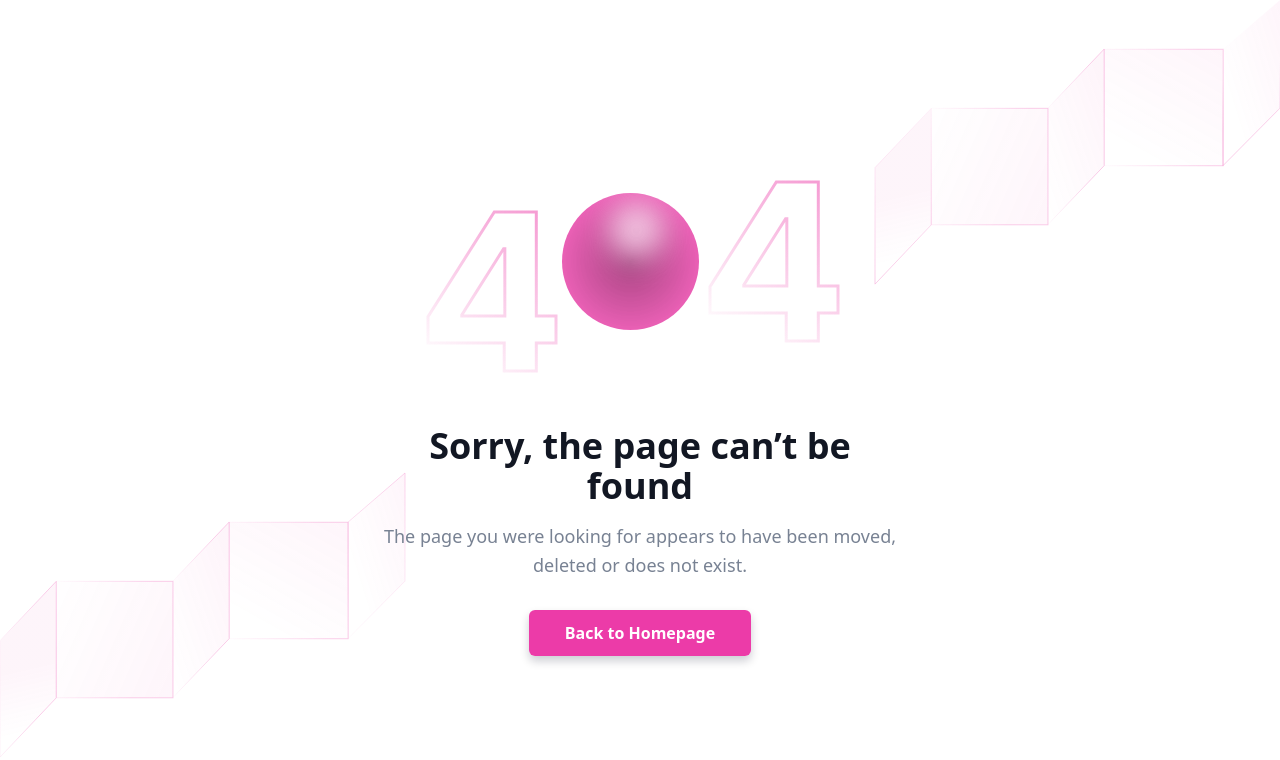
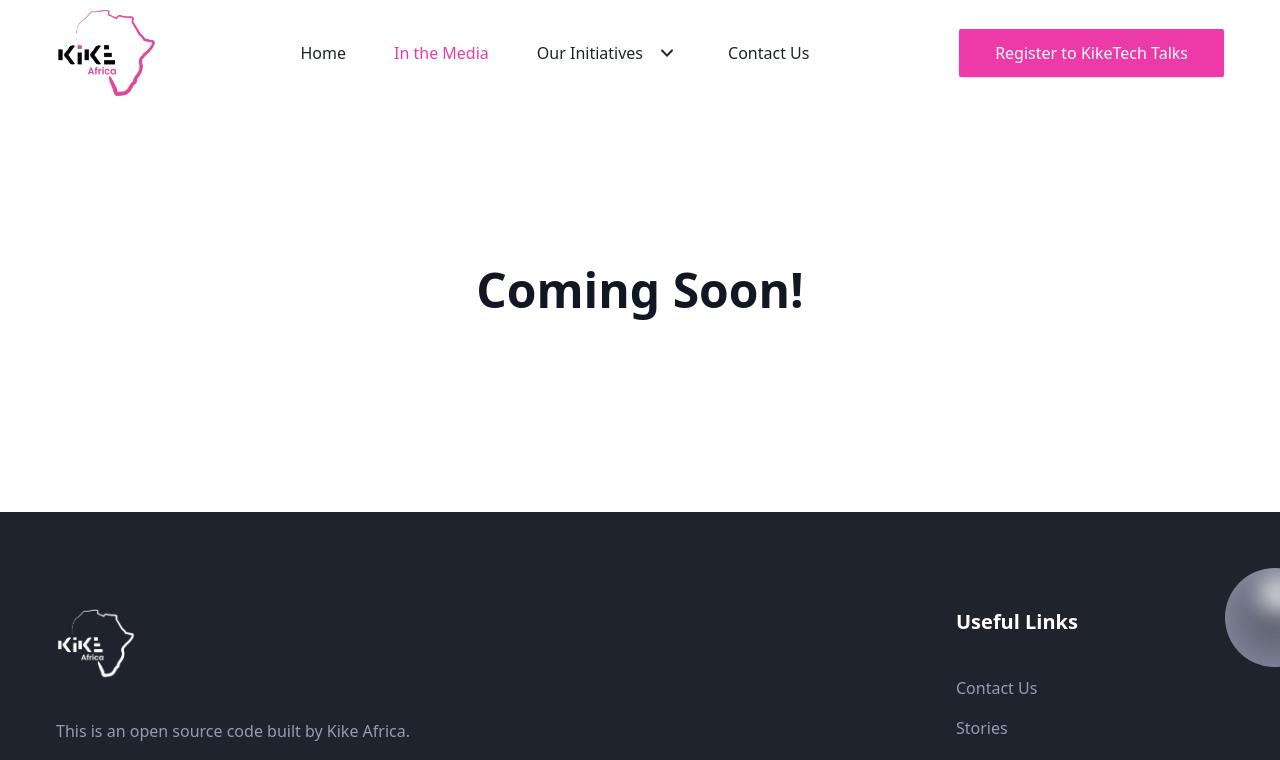
Before and after one commit to KhadijaMahanga/solid, a Next.js app: page /news in a window 1280 px wide. Before the commit this address had no page. Shown: the top 760 px of the page. Built offline with nearby package versions, Linux system fonts and the light colour scheme.

Commit message:
contact and news page

```diff
--- a/app/blog/[slug]/page.tsx
+++ /dev/null
@@ -1,13 +0,0 @@
-type Params = {
-  params: {
-    slug: string;
-  };
-};
-
-export async function generateMetadata({ params }: Params) {
-  return { title: `Post: ${params.slug}` };
-}
-
-export default function Page({ params }: Params) {
-  return <h1>Slug: {params.slug}</h1>;
-}
--- a/app/contact/page.tsx
+++ b/app/contact/page.tsx
@@ -1,7 +1,30 @@
+import Hero from "@/components/Hero";
+import Header from "@/components/Header";
+import Contact from "@/components/Contact";
+import Breadcrumb from "@/components/Breadcrumb";
+import Newsletter from "@/components/Newsletter";
+import Footer from "@/components/Footer";
+
 export const metadata = {
-  title: "App Router",
+  title: "Contact Us | Kike Africa",
 };
 
 export default function Page() {
-  return <h1>App Router</h1>;
+  return (
+    <>
+      <Header />
+      <Breadcrumb
+        pageName=""
+        description=""
+        crumbs={[
+          {
+            "name": "Contact Us",
+        },
+
+      ]} />
+      <Contact />
+      <Newsletter />
+      <Footer />
+    </>
+  )
 }
--- /dev/null
+++ b/app/news/page.tsx
@@ -0,0 +1,33 @@
+import Header from "@/components/Header";
+import Footer from "@/components/Footer";
+
+export const metadata = {
+  title: "Home",
+};
+
+export default function Page() {
+  return (
+    <>
+      <Header />
+      <section className="relative z-10 pb-16 pt-36 md:pb-20 lg:pb-28 lg:pt-[180px]">
+        <div className="container">
+          <div className="flex flex-wrap -mx-4">
+            <div className="w-full px-4">
+              <div className="mx-auto max-w-[530px] text-center">
+                <div className="mx-auto text-center mb-20 mt-20">
+                <h1 className="mb-5 text-3xl font-bold leading-tight text-black  sm:text-4xl sm:leading-tight md:text-5xl md:leading-tight">
+                    Coming Soon!
+                </h1>
+
+
+
+                </div>
+              </div>
+            </div>
+          </div>
+        </div>
+      </section>
+      <Footer />
+    </>
+  )
+}
--- a/app/page.tsx
+++ b/app/page.tsx
@@ -6,7 +6,8 @@ import Newsletter from "@/components/Newsletter";
 import Footer from "@/components/Footer";
 
 export const metadata = {
-  title: "Home",
+  title: "Home | Kike Africa",
+  description: "A media and technology company dealing with consultancy, capacity building, skills development, and sharing women stories across Tanzania."
 };
 
 export default function Page() {
```
Also changed, not shown: 1 other file (tests, documents, lock files or other folders).
